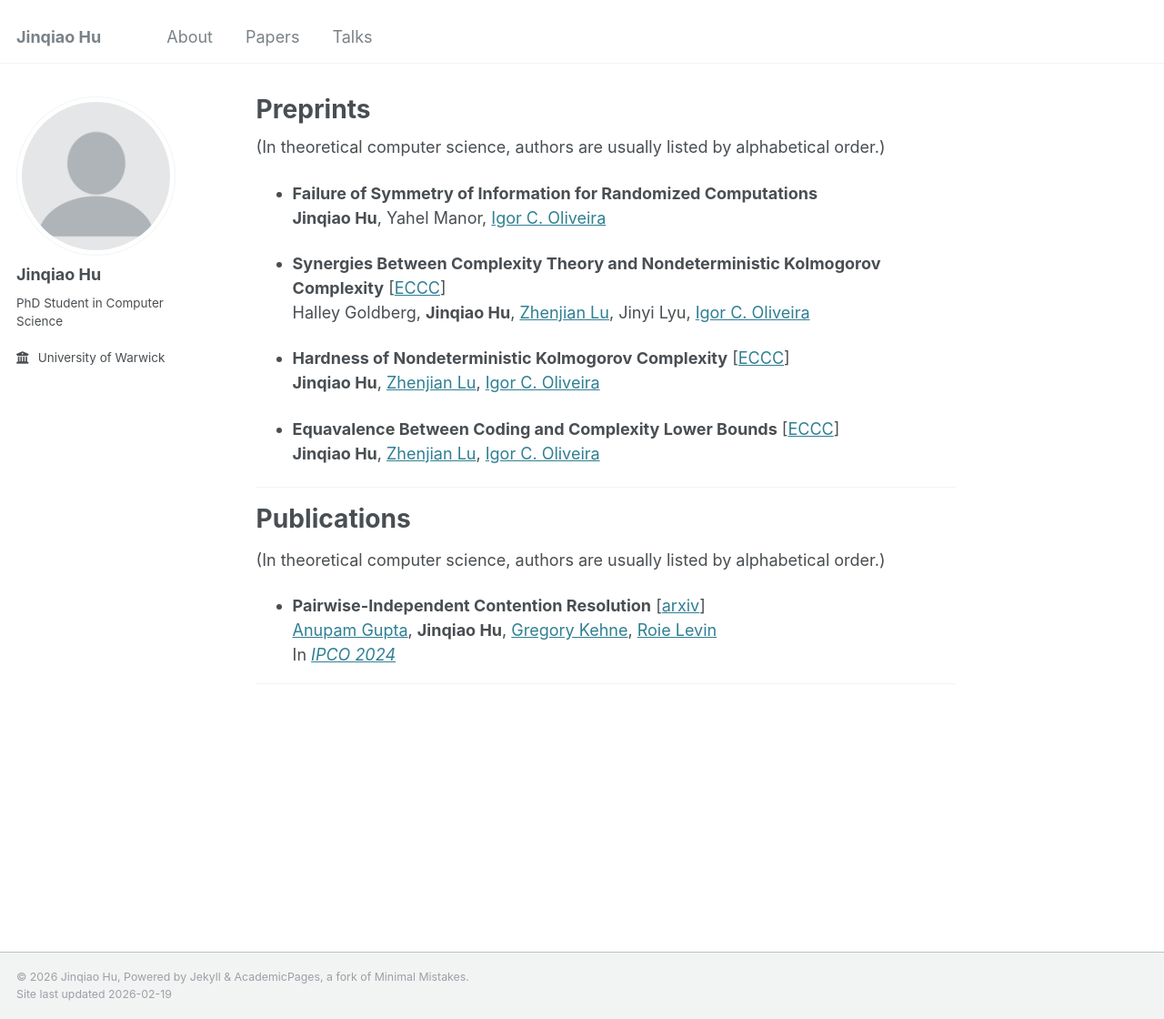
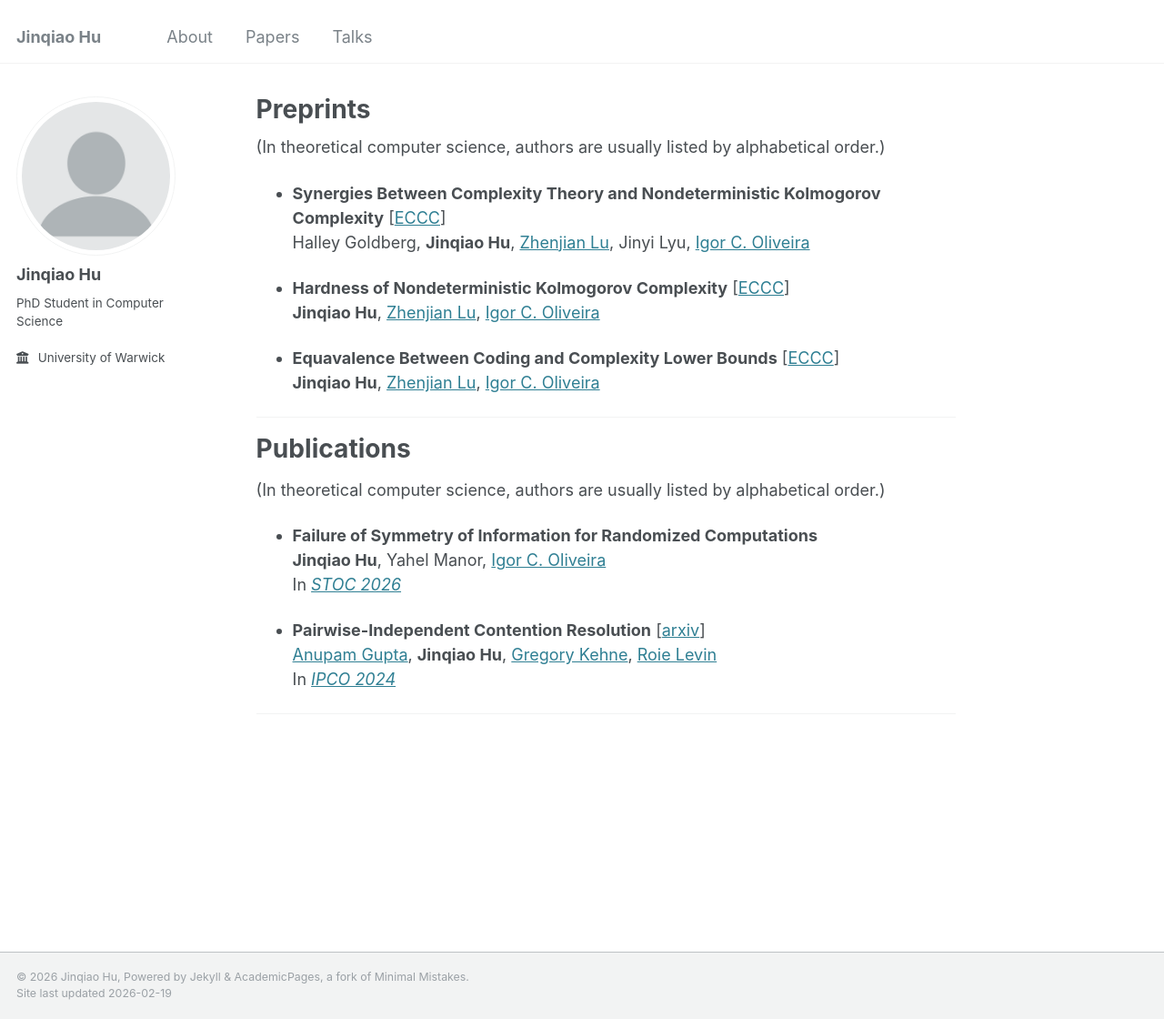
Before and after one commit to jinqiaohu/jinqiaohu.github.io, a Jekyll site: the page built from _pages/papers.md, in a window 1280 px wide and 1120 px high. Shown: the whole window at 91% size. Built offline with Jekyll 4.4.1, drawn with Linux system fonts in a browser that asks for light colours; our own code applies the rules of GitHub Pages for plain Markdown files; part of the change alters nothing that is shown.

Commit message:
added stoc26

```diff
--- a/_pages/papers.md
+++ b/_pages/papers.md
@@ -8,8 +8,6 @@ author_profile: true
 
 (In theoretical computer science, authors are usually listed by alphabetical order.)
 
-+ **Failure of Symmetry of Information for Randomized Computations**\\
-  **Jinqiao Hu**, Yahel Manor, [Igor C. Oliveira](https://www.dcs.warwick.ac.uk/~igorcarb/)
 
 + **Synergies Between Complexity Theory and Nondeterministic Kolmogorov Complexity** [[ECCC](https://eccc.weizmann.ac.il/report/2025/215/)]\\
   Halley Goldberg, **Jinqiao Hu**, [Zhenjian Lu](https://luzhenjian.github.io/), Jinyi Lyu, [Igor C. Oliveira](https://www.dcs.warwick.ac.uk/~igorcarb/)
@@ -28,8 +26,15 @@ author_profile: true
 
 (In theoretical computer science, authors are usually listed by alphabetical order.)
 
+
++ **Failure of Symmetry of Information for Randomized Computations**\\
+  **Jinqiao Hu**, Yahel Manor, [Igor C. Oliveira](https://www.dcs.warwick.ac.uk/~igorcarb/)\\
+  In [*STOC 2026*](https://acm-stoc.org/stoc2026/)
+
+
 + **Pairwise-Independent Contention Resolution** [[arxiv](https://arxiv.org/abs/2406.15876)]\\
   [Anupam Gupta](https://cs.nyu.edu/~anupamg/), **Jinqiao Hu**, [Gregory Kehne](https://gregorykehne.com/), [Roie Levin](https://roielevin.com/)\\
   In [*IPCO 2024*](https://ipco2024.ii.uni.wroc.pl)
 
+
 ---
```
